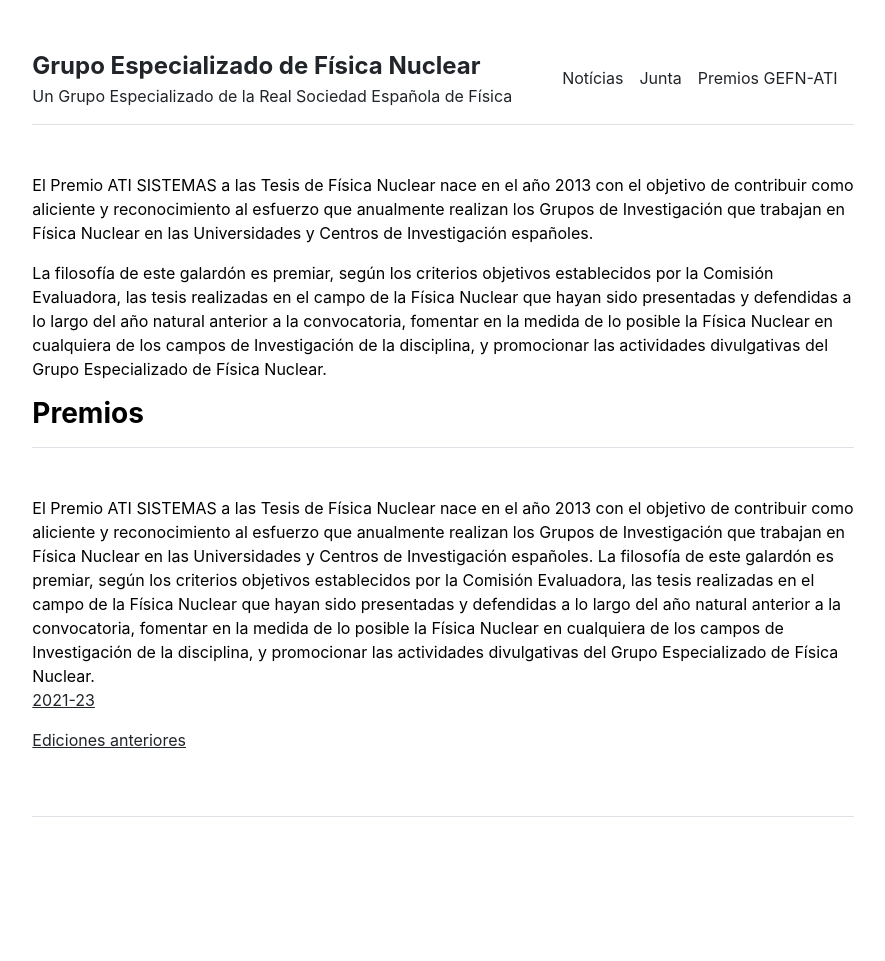
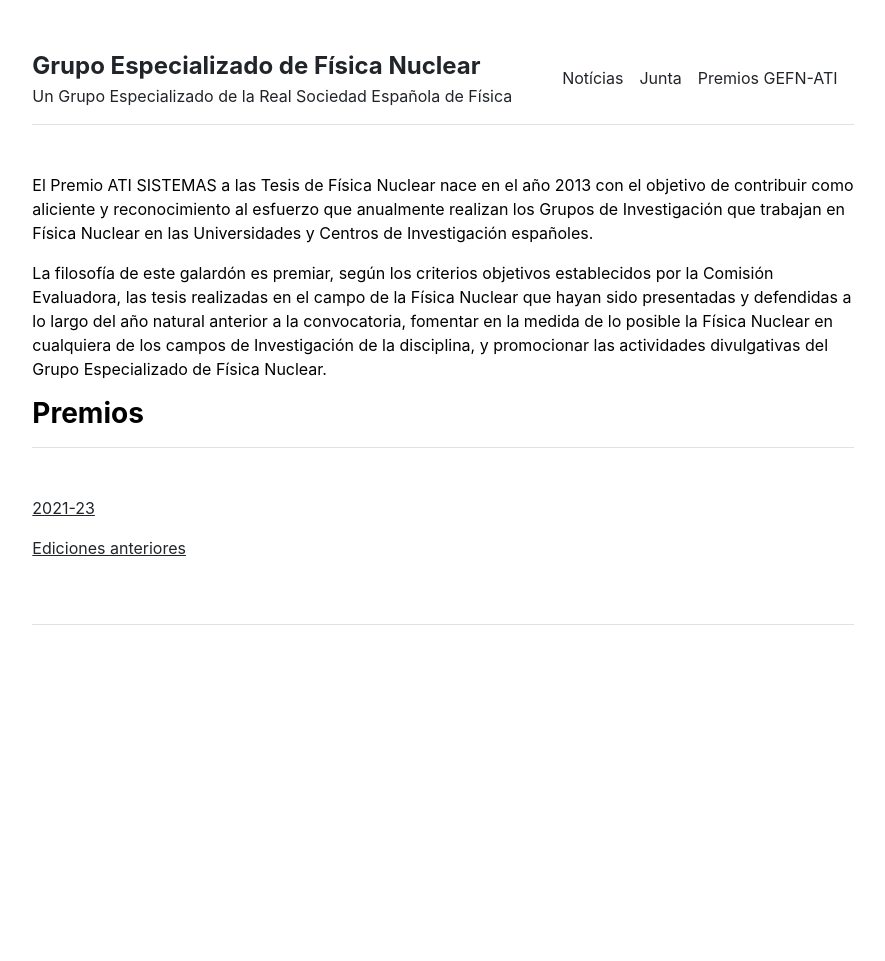
Before and after one commit to GEFN-RSEF/GEFN-RSEF.github.io, a Jekyll site: the page built from premios.md, in a window 1280 px wide. Shown: the whole page, without its empty margins (197-1082 px from the left). Built offline with Jekyll 4.4.1, drawn with Linux system fonts in a browser that asks for light colours; after the commit the page ends 900 px from its top, so only the background shows below that.

Commit message:
Premios update

```diff
--- a/_layouts/premios.html
+++ b/_layouts/premios.html
@@ -8,20 +8,6 @@ layout: default
   <div>
     <h3 class="fw-bold border-bottom pb-3 mb-5">Premios</h3>
 
-    El Premio ATI SISTEMAS a las Tesis de Física Nuclear nace en el año 2013  con el
-objetivo de contribuir como aliciente y reconocimiento al esfuerzo que anualmente
-realizan los Grupos de Investigación que trabajan en Física Nuclear en las
-Universidades y Centros de Investigación españoles.
-
-
-La filosofía de este galardón es premiar, según los criterios objetivos establecidos
-por la Comisión Evaluadora, las tesis realizadas en el campo de la Física Nuclear
-que hayan sido presentadas y defendidas a lo largo del año natural anterior a la
-convocatoria, fomentar en la medida de lo posible la  Física
-Nuclear en cualquiera de los campos de Investigación de la disciplina, y
-promocionar las actividades divulgativas del Grupo Especializado de Física Nuclear.
-
-
     {% for premio in site.data.settings.premios %}
       <p><a href="{{ site.github.url }}/premios/{{ premio.url}}">{{ premio.name }}</a></p>
     {% endfor %}
```
Also changed, not shown: 1 other file.
